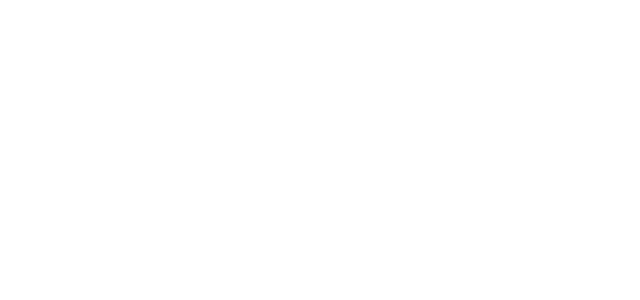
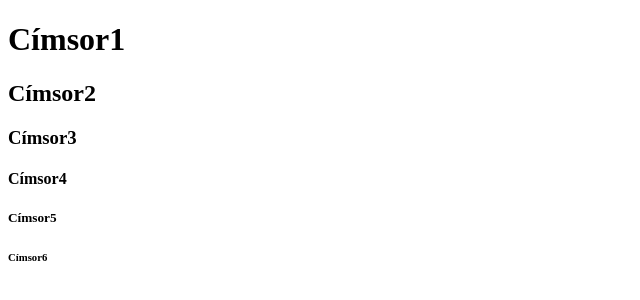
Before and after one commit to Lucaellenbacher/20211016_HTML, a plain HTML site: page index.html in a window 1280 px wide. Shown: the whole page, without its empty margins (0-640 px from the left). Drawn offline with Linux system fonts and the light colour scheme.

Commit message:
Címsorok

```diff
--- a/index.html
+++ b/index.html
@@ -7,6 +7,12 @@
     <title>Weblapom</title>
 </head>
 <body>
+    <h1>Címsor1</h1>
+    <h2>Címsor2</h2>
+    <h3>Címsor3</h3>
+    <h4>Címsor4</h4>
+    <h5>Címsor5</h5>
+    <h6>Címsor6</h6>
 
 </body>
 </html>
```
